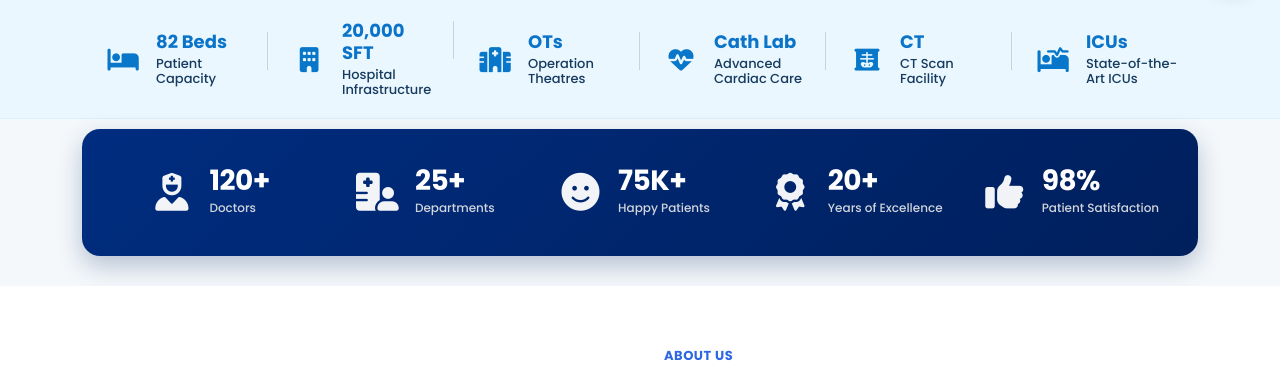
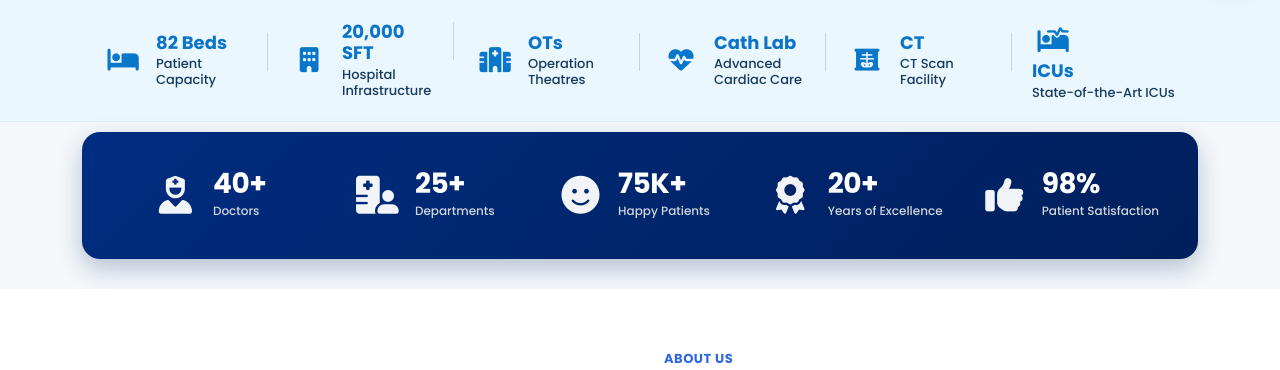
Before and after one commit to bhavi-creations/neurostar_new, a PHP site: page /Home.php in a window 1280 px wide. Shown: the part 793-1163 px from the top of the page. Run offline with PHP 8.4, Linux system fonts and the light colour scheme.

Commit message:
NEW IMAGE CONTENT ADDD

```diff
--- a/Home.php
+++ b/Home.php
@@ -110,9 +110,9 @@
           <a href="appointment.php" class="index-first-section-btn-primary">
             <i class="fa-regular fa-calendar-check"></i> Book Appointment
           </a>
-          <a href="doctors.php" class="index-first-section-btn-outline">
+          <!-- <a href="doctors.php" class="index-first-section-btn-outline">
             <i class="fa-regular fa-user"></i> Find a Doctor
-          </a>
+          </a> -->
         </div>
 
         <!-- Emergency Contact Card -->
@@ -139,7 +139,7 @@
               <i class="fa-solid fa-user-doctor"></i>
             </div>
             <div>
-              <h3 class="index-first-section-stat-number">120+</h3>
+              <h3 class="index-first-section-stat-number">40+</h3>
               <p class="index-first-section-stat-text">Expert Doctors</p>
             </div>
           </div>
@@ -194,7 +194,7 @@
 
     <div class="infra-row">
 
-      <!-- 82 Beds -->
+
       <div class="infra-item">
 
         <div class="infra-icon">
@@ -209,7 +209,7 @@
       </div>
 
 
-      <!-- 20,000 SFT -->
+
       <div class="infra-item">
 
         <div class="infra-icon">
@@ -224,7 +224,7 @@
       </div>
 
 
-      <!-- OTs -->
+
       <div class="infra-item">
 
         <div class="infra-icon">
@@ -239,7 +239,7 @@
       </div>
 
 
-      <!-- Cath Lab -->
+
       <div class="infra-item">
 
         <div class="infra-icon">
@@ -254,7 +254,7 @@
       </div>
 
 
-      <!-- CT -->
+
       <div class="infra-item">
 
         <div class="infra-icon">
@@ -269,8 +269,8 @@
       </div>
 
 
-      <!-- ICUs -->
-      <div class="infra-item">
+
+      <div class="infra-item d-block d-md-none d-xl-block">
 
         <div class="infra-icon">
           <i class="fas fa-procedures"></i>
@@ -288,6 +288,7 @@
   </div>
 
 </section>
+
 
 
 
@@ -822,7 +823,7 @@
               <i class="fa-solid fa-user-nurse"></i>
             </div>
             <div>
-              <div class="stat-number">120+</div>
+              <div class="stat-number">40+</div>
               <p class="stat-label">Doctors</p>
             </div>
           </div>
@@ -899,7 +900,7 @@
       <!-- Left Column: Hospital Image with Play Overlay -->
       <div class="col-lg-6">
         <div class="about-img-wrapper">
-          <img src="./assets/img/index-hospital-1.png" alt="Neurostar Hospital Reception">
+          <img src="./assets/img/neurostar-hospital-new.png" alt="Neurostar Hospital Reception">
           <!-- <a href="#" class="play-btn" title="Watch Video">
             <i class="fa-solid fa-play ps-1"></i>
           </a> -->
--- a/appointment.php
+++ b/appointment.php
@@ -18,7 +18,7 @@
       <!-- Left Column: Hospital Building Image -->
       <div class="col-lg-6 text-center d-none d-md-block">
         <div class="appointment_img_box">
-           <img src="./assets/img/index-hospital-1.png" alt="Neurostar Hospital Reception" class="img-fluid appointment_img">
+           <img src="./assets/img/neurostar-hospital-new.png" alt="Neurostar Hospital Reception" class="img-fluid appointment_img">
 
         </div>
       </div>
--- a/header.php
+++ b/header.php
@@ -85,7 +85,7 @@
     <div class="container-fluid px-lg-5">
 
       <a class="navbar-brand fw-bold" href="#">
-        <img src="assets/img/111.png" alt="Neurostar Logo" >
+        <img src="assets/img/111_11.png" alt="Neurostar Logo" >
       </a>
 
       <button class="navbar-toggler text-white border-white" type="button" data-bs-toggle="collapse" data-bs-target="#navbar">
@@ -153,9 +153,9 @@
             </div>
           </li> -->
 
-          <!-- <li class="nav-item">
+          <li class="nav-item">
             <a class="nav-link" href="doctors.php">Doctors</a>
-          </li> -->
+          </li>
 
           <li class="nav-item">
             <a class="nav-link" href="blogs.php">Blogs</a>
```
Also changed, not shown: assets/img/neurostar-hospital-new.png (added). Lines whose indentation alone changed are shown as unchanged.
